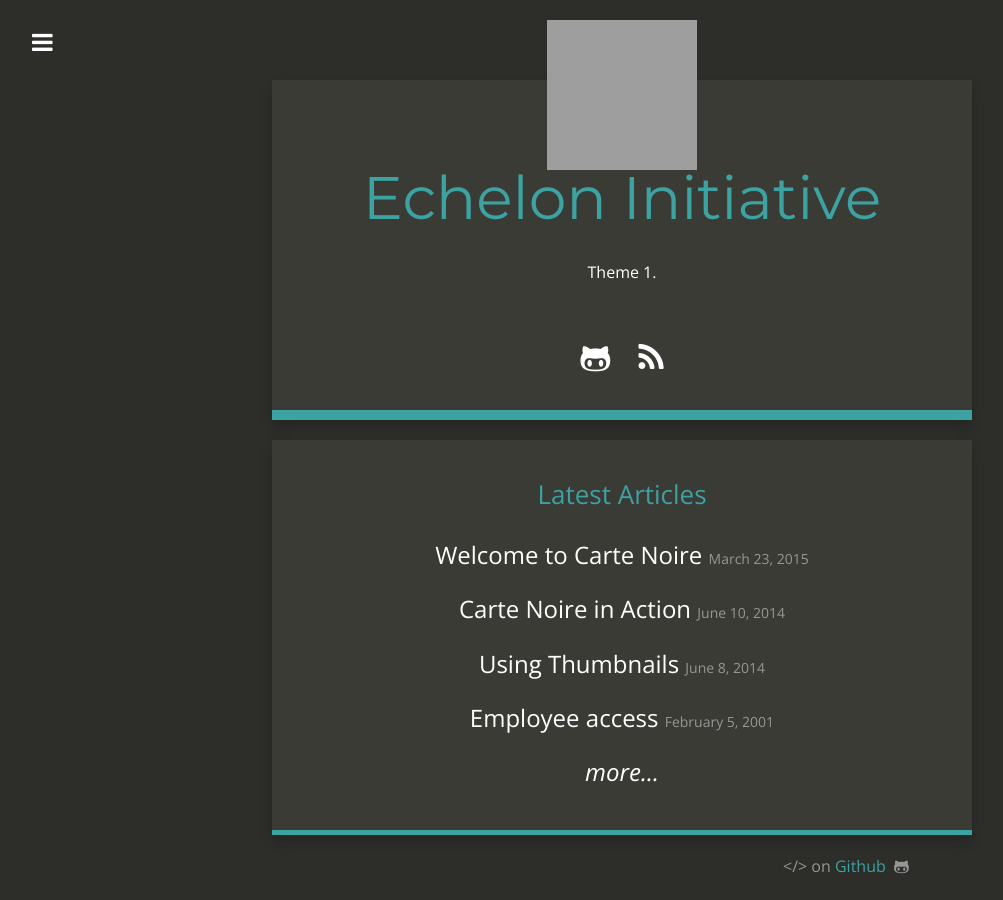
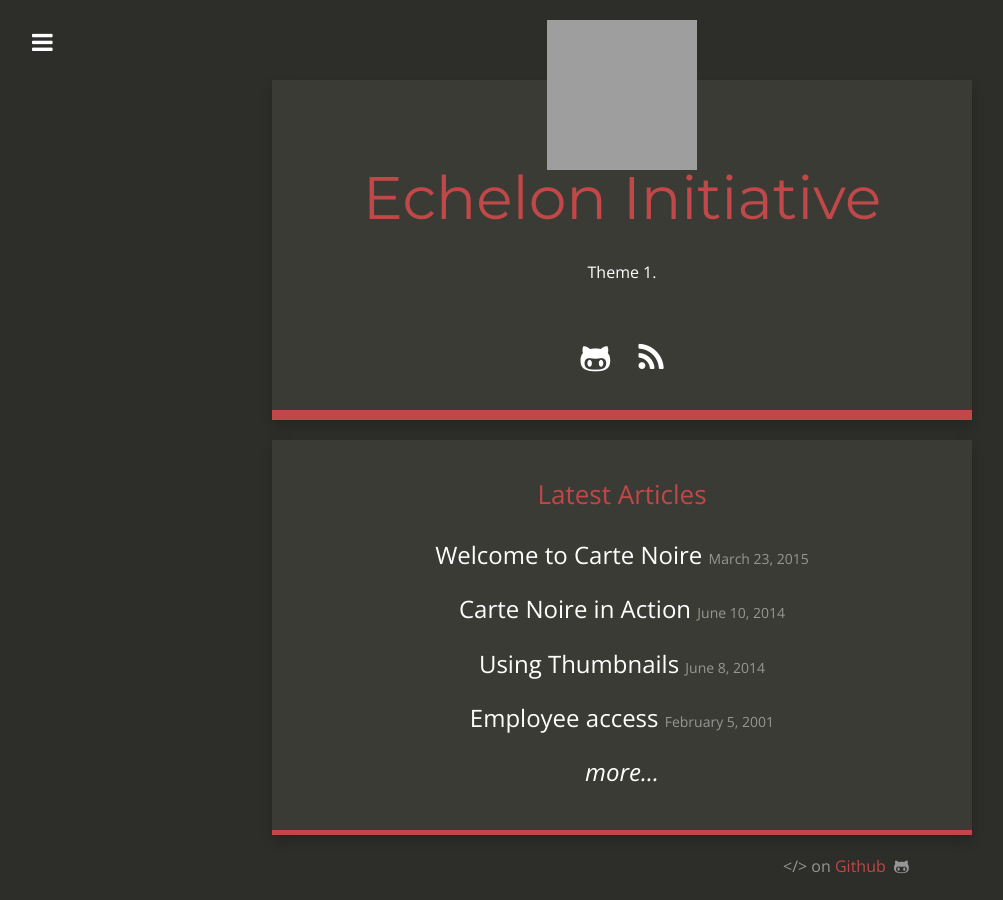
Before and after one commit to Rebelief/echelon.initiative, a Jekyll site: the page built from index.html, in a window 1280 px wide. Shown: the whole page, without its empty margins (18-1021 px from the left). Built offline with Jekyll 4.4.1, drawn with Linux system fonts in a browser that asks for light colours; nearby versions of some CDN libraries; grey boxes are pictures that could not be loaded.

Commit message:
Update style.scss

```diff
--- a/css/style.scss
+++ b/css/style.scss
@@ -21,7 +21,7 @@ $dark:           #2D2D29;
 $medium:         #3B3B35;
 $light-medium:   #969696;
 $dark-blue:      #215A6D;
-$light-blue:     #3CA2A2;
+$light-blue:     #C04848;
 $green:          #92C7A3;
 $light:          #DFECE6;
 $white:          #FFFFFF;
```
